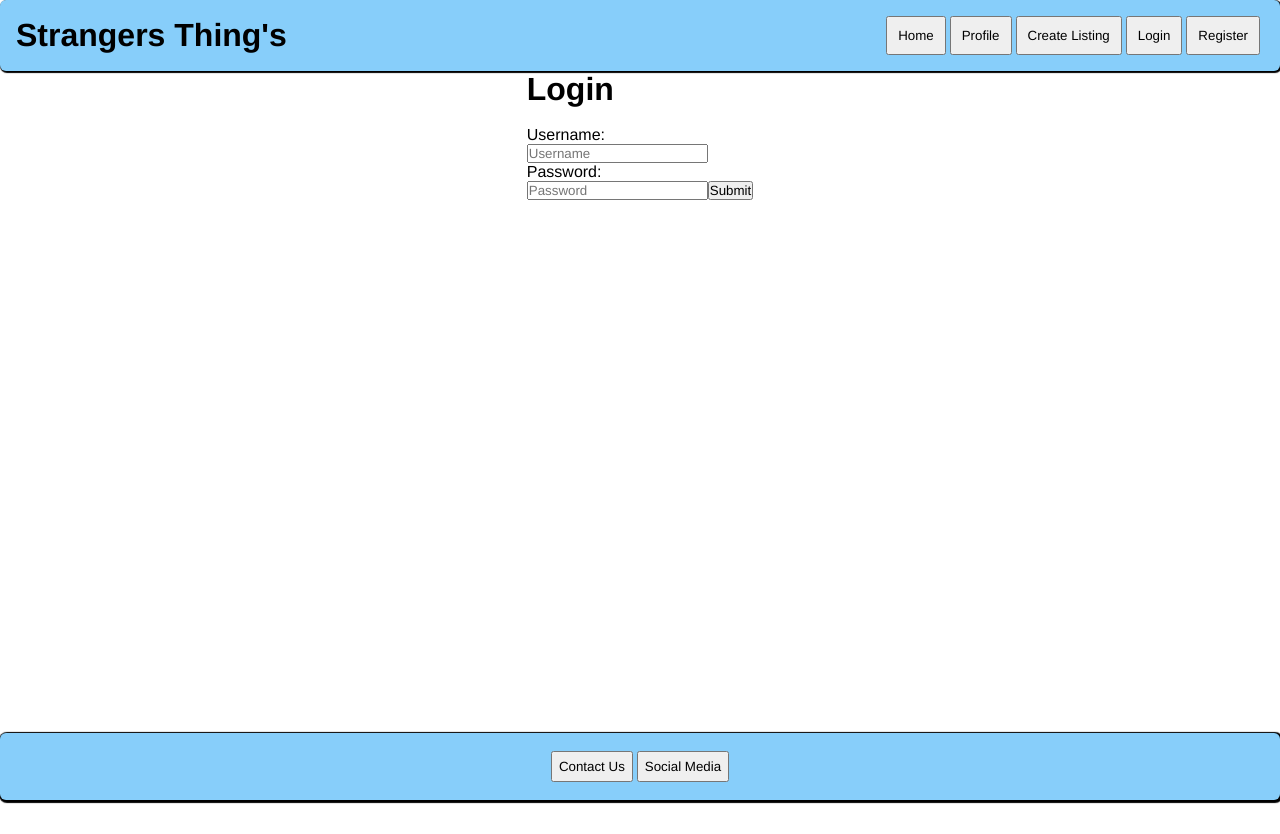
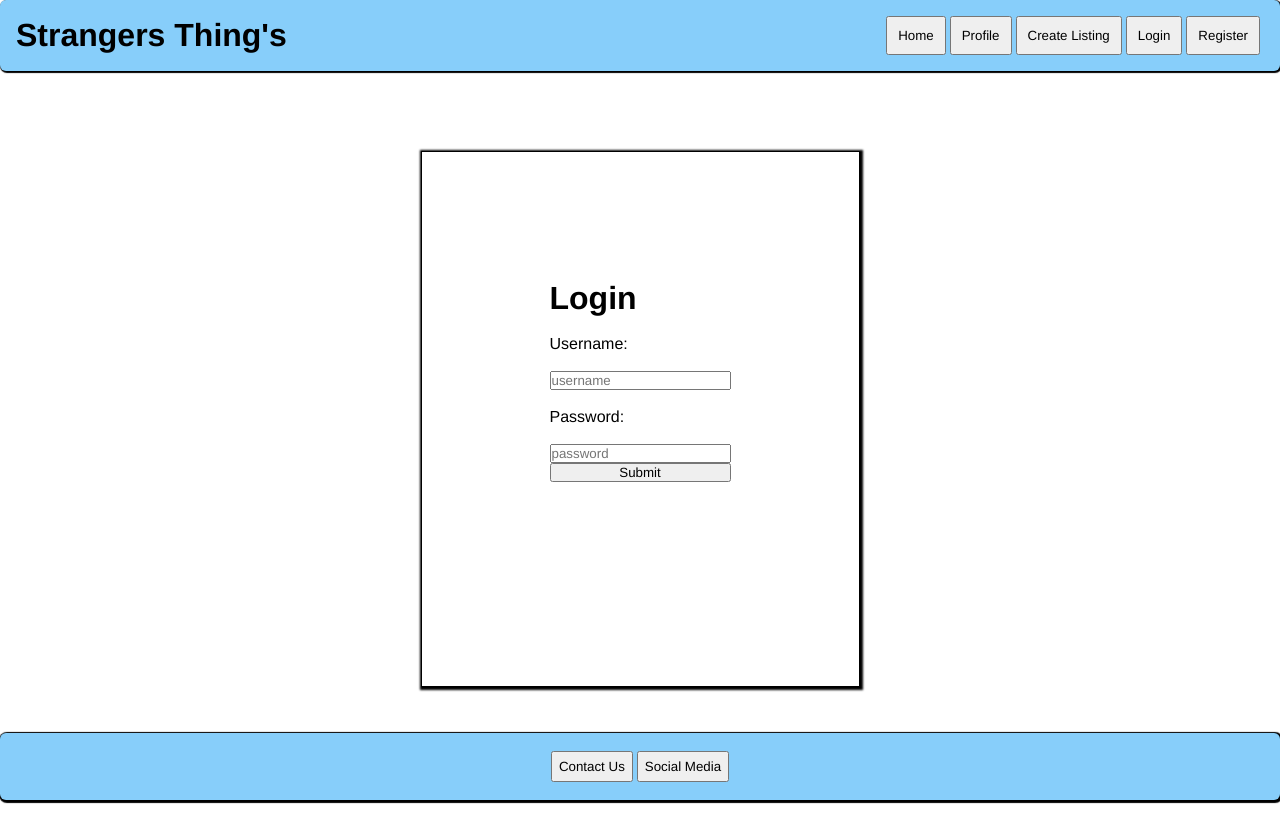
Before and after one commit to BTaylors/StrangersThings, a React (Vite) app: page /Login in a window 1280 px wide. Built offline with nearby package versions, Linux system fonts and the light colour scheme.

Commit message:
login done

```diff
--- a/src/components/auth/Login.jsx
+++ b/src/components/auth/Login.jsx
@@ -1,19 +1,58 @@
-import React from "react";
+import React, { useState } from "react";
 import "../../App.css";
+const COHORT_NAME = "2301-FTB-ET-WEB-AM";
+const BASE_URL = `https://strangers-things.herokuapp.com/api/${COHORT_NAME}`;
+import useAuth from "../../hooks/useAuth";
 
 export default function Login() {
+	const [username, setUsername] = useState("");
+	const [password, setPassword] = useState("");
+	const { setToken, user } = useAuth();
+	async function loginSubmit(e) {
+		e.preventDefault();
+		try {
+			const response = await fetch(`${BASE_URL}/users/login`, {
+				method: "POST",
+				headers: {
+					"Content-Type": "application/json",
+				},
+				body: JSON.stringify({
+					user: {
+						username,
+						password,
+					},
+				}),
+			});
+			const result = await response.json();
+			console.log(result);
+			setToken(result.data.token);
+			localStorage.setItem("token", result.data.token);
+		} catch (error) {
+			console.error(error);
+		}
+	}
 	return (
 		<div className="login">
-			<form className="login-form">
+			<form id="login-form" onSubmit={loginSubmit}>
 				<h1 className="login-header">Login</h1>
 				<br></br>
 				<label name="username">Username:</label>
 				<br></br>
-				<input type="text" placeholder="Username" />
+				<input
+					type="text"
+					placeholder="username"
+					value={username}
+					onChange={(e) => setUsername(e.target.value)}
+				/>
 				<br></br>
 				<label password="password">Password:</label>
 				<br></br>
-				<input type="text" placeholder="Password" />
+				<input
+					type="text"
+					placeholder="password"
+					value={password}
+					onChange={(e) => setPassword(e.target.value)}
+				/>
 				<button id="submitLogin">Submit</button>
 			</form>
 		</div>
```
